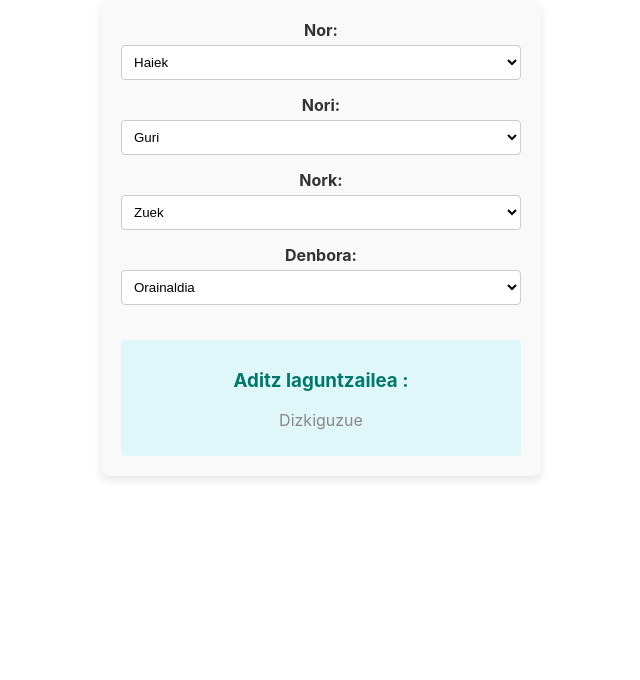
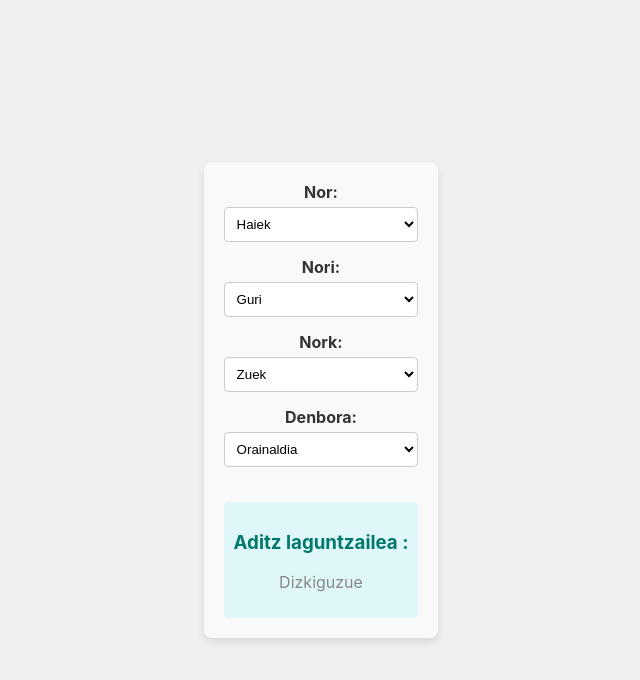
Before and after one commit to Heogy/bombardaketak-tsx, a React (Create React App) app: page / in a window 1280 px wide. Shown: the top 680 px of the page, without its empty margins (319-959 px from the left). Built offline with nearby package versions, Linux system fonts and the light colour scheme.

Commit message:
Edukintzi nagusia zentratu

```diff
--- a/src/nor-nori-nork.tsx
+++ b/src/nor-nori-nork.tsx
@@ -30,6 +30,13 @@ const NorNoriNork: React.FC = () => {
   const denboraList: string[] = ['Orainaldia', 'Lehenaldia'];
   // Inline styles for the component
   const styles = {
+    outerContainer: {
+      display: 'flex',
+      justifyContent: 'center',
+      alignItems: 'center',
+      minHeight: '100vh',
+      backgroundColor: '#f0f0f0',
+    },
     container: {
       maxWidth: '400px',
       margin: '0 auto',
@@ -65,6 +72,7 @@ const NorNoriNork: React.FC = () => {
   };
 
   return (
+    <div style={styles.outerContainer}>
       <div style={styles.container}>
         <div>
           <label style={styles.label}>Nor: </label>
@@ -115,6 +123,7 @@ const NorNoriNork: React.FC = () => {
           }
         </div>
       </div>
+    </div>
   );
 };
 
```
Lines whose indentation alone changed are shown as unchanged.
